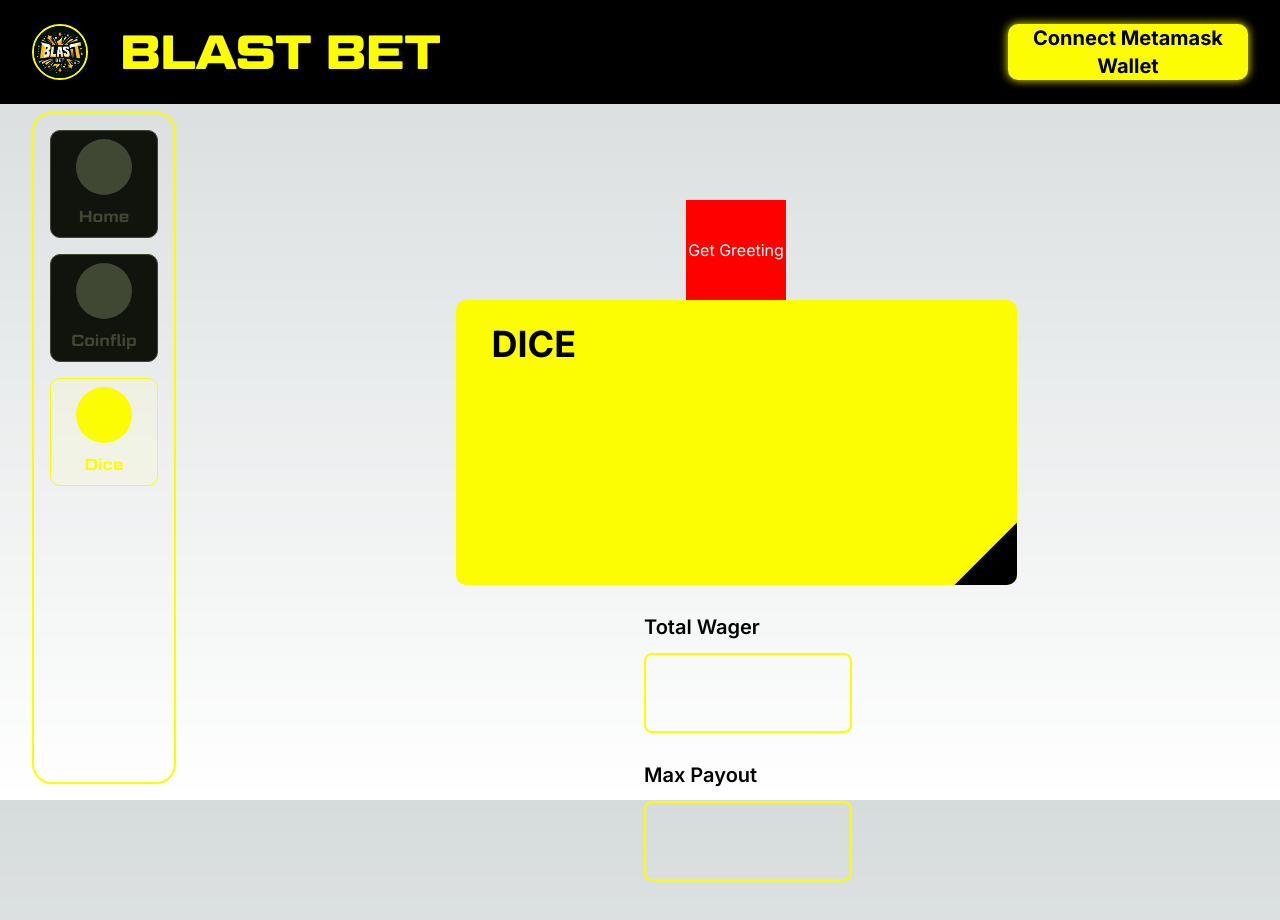
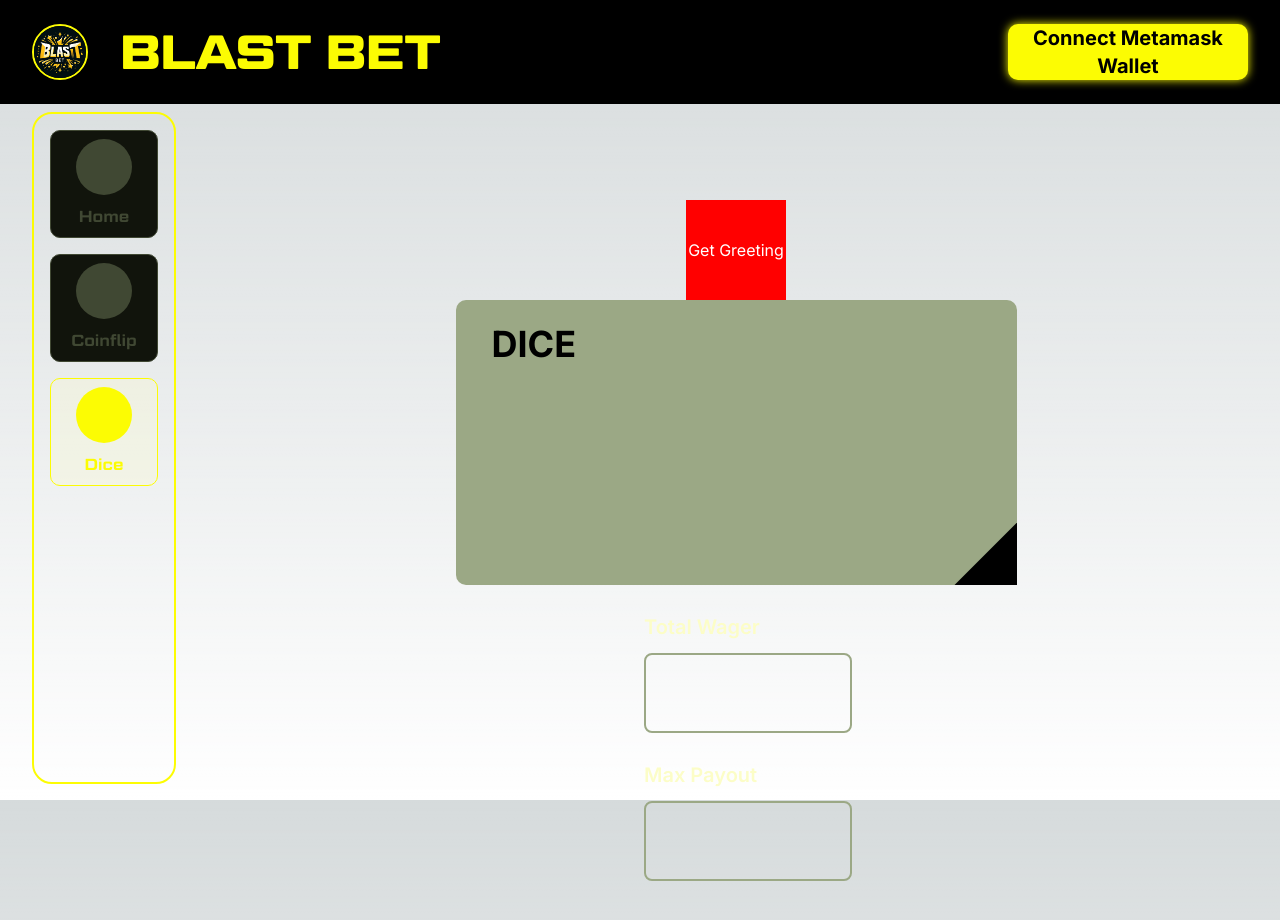
Before and after one commit to wittawink/blastbetbb, a Next.js app: page /dice in a window 1280 px wide. Shown: the top 920 px of the page. Built offline with nearby package versions, Linux system fonts and the light colour scheme.

Commit message:
change some color

```diff
--- a/src/styles/custom-input.module.css
+++ b/src/styles/custom-input.module.css
@@ -73,18 +73,18 @@
 .bannerCon {
   width: 561px;
   height: 285px;
-  background: #fcfc03;
-  border-radius: 10px;
+  background: #9ba885;
+  border-radius: 10px 10px 0px 10px;
   position: relative;
   overflow: hidden;
 }
 .bannerCon::after {
   content: "";
   position: absolute;
-  right: -140px;
+  right: -145px;
   top: 0;
   bottom: 0;
-  width: 60px;
+  width: 65px;
   background-color: #000000;
   transform: skewX(-45deg);
 }
@@ -107,6 +107,7 @@
 
 .toggleButton input[type="radio"]:checked + label {
   background-color: #fcfc03;
+  filter: drop-shadow(0 0 0.3rem yellow);
   color: black;
 }
 
--- a/src/ui/base/BaseInput/index.tsx
+++ b/src/ui/base/BaseInput/index.tsx
@@ -7,9 +7,9 @@
 export default function BaseInput({ text }: BaseInputProps) {
   return (
     <div>
-      <p className="text-xl font-semibold mx-6 mt-7">{text}</p>
+      <p className="text-xl text-[#FCFDC7] font-semibold mx-6 mt-7 ">{text}</p>
 
-      <div className="w-52 h-20 border-2 border-[#FCFC03] bg-inherit rounded-lg ml-6 mt-3 "></div>
+      <div className="w-52 h-20 bg-[#11140C] border-2 border-[#9BA885] bg-inherit rounded-lg ml-6 mt-3 "></div>
     </div>
   );
 }
--- a/src/ui/base/BaseToggleSwitch/index.tsx
+++ b/src/ui/base/BaseToggleSwitch/index.tsx
@@ -11,7 +11,7 @@
     <div
       className={cn(
         customInput.toggleButton,
-        "flex items-center bg-[#11140C] border-2 border-solid border-[#FCFC03] rounded-[100px] select-none w-[458px] h-[107px]"
+        "flex items-center bg-[#11140C] border-2 border-solid border-[#404833] rounded-[100px] select-none w-[458px] h-[107px]"
       )}
     >
       <input type="radio" id="heads" name="toggle" defaultChecked />
```
